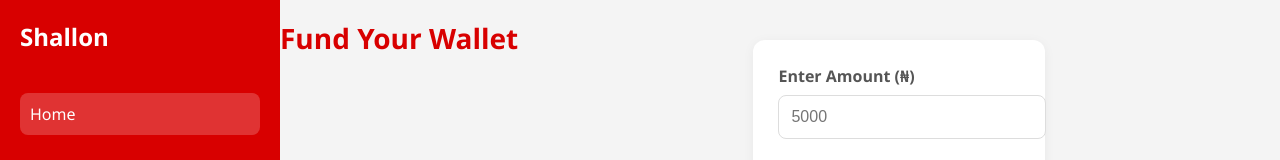
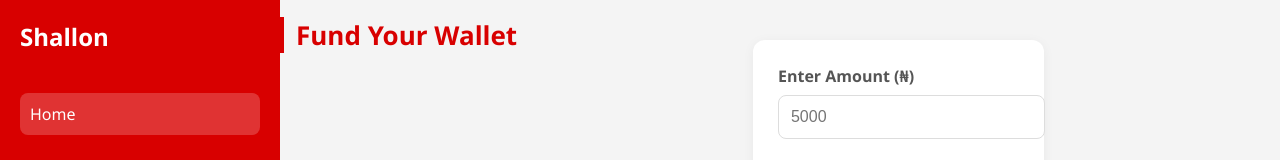
Before and after one commit to Jomiloju-Olusanya/Shallon, a plain HTML site: page wallet.html in a window 1280 px wide. Shown: the top 160 px of the page. Drawn offline with Linux system fonts and the light colour scheme.

Commit message:
Update wallet.css

```diff
--- a/wallet.css
+++ b/wallet.css
@@ -7,9 +7,12 @@
 }
 
 .wallet-header h1 {
-    font-size: 28px;
-    margin-bottom: 30px;
+    font-size: 26px;
+    font-weight: bold;
+    margin-bottom: 20px;
     color: var(--primary-color);
+    border-left: 4px solid var(--primary-color);
+    padding-left: 12px;
 }
 
 .wallet-form-section {
```
